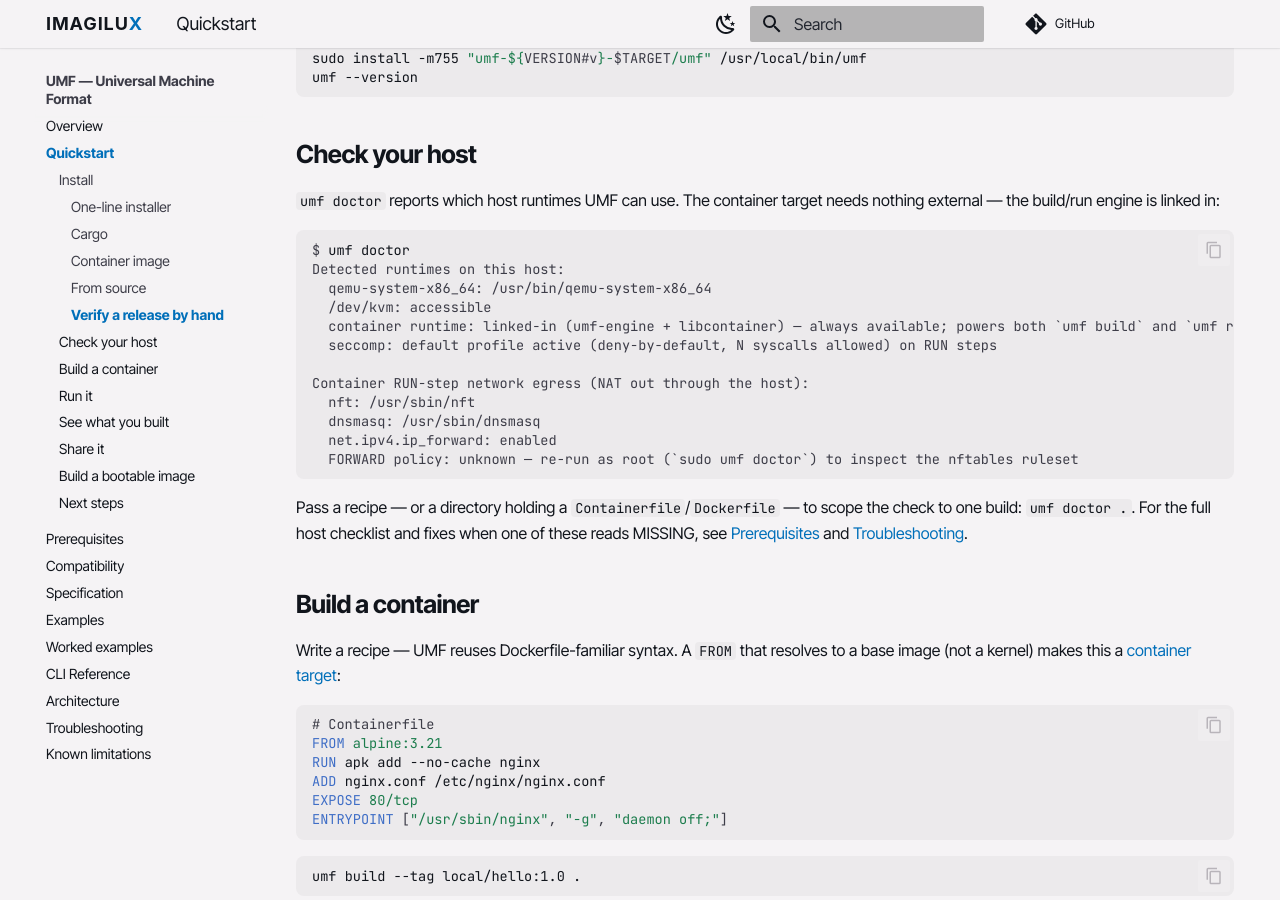
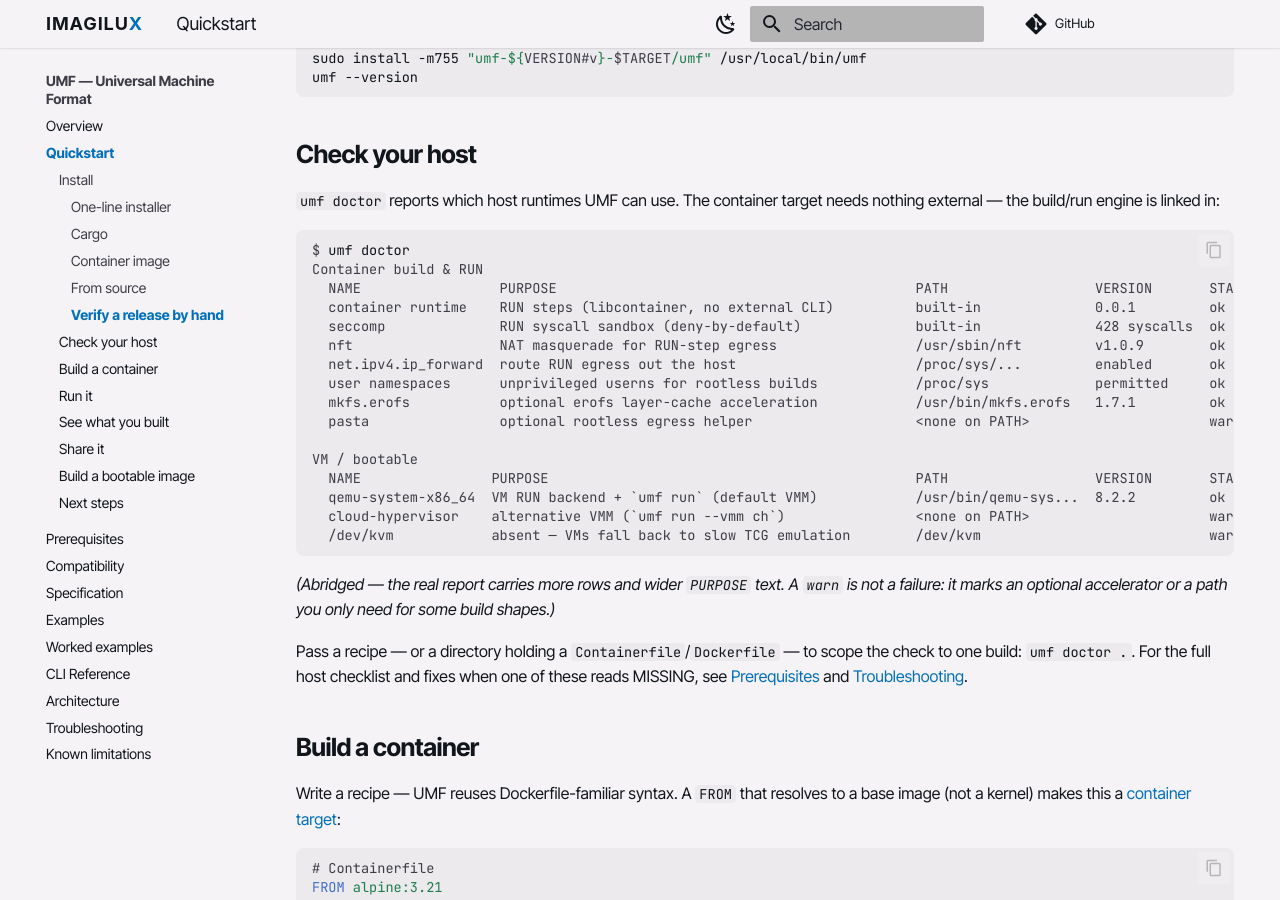
Before and after one commit to imagilux/umf, an MkDocs documentation site: the page built from docs/quickstart.md, in a window 1280 px wide and 900 px high, scrolled down 1830 px. Built offline with MkDocs 1.6.1 and Material for MkDocs 9.7.7, drawn with Linux system fonts in a browser that asks for light colours; comment, search, counter and statistics services are not loaded; the version menu is left out.

Commit message:
Correct the obsolete umf doctor sample; document bootable single-layer emission (#65)
Three leads from the audit backlog (#40).

The `umf doctor` sample was obsolete in form: quickstart.md showed a flat
`name: value` listing under "Detected runtimes on this host", where the
real report is two aligned tables (Container build & RUN, VM / bootable)
with name/purpose/path/version/status columns. cli.md named a section that
no longer exists; prerequisites.md and troubleshooting.md quoted values in
the old rendering. Rebuilt from real output, marked abridged.

A bootable build emits the whole staging tree as one layer, where the
spec's L4+ rule promises one content-addressed layer per diff-producing
directive with input-hash reuse. The container path does assemble a chain,
so the gap is bootable-only. Documented rather than implemented:
per-directive layering for the micro-VM RUN path is architectural work
that cannot be exercised without KVM.

Also confirmed but blocked: rust.yml's guardrail comment describes a
"temporary allowlist (round-trip tests scheduled for removal)" that the
script does not contain — its entries are the permanent per-backend spawn
helpers. That fix is one comment in a workflow file this session's token
cannot push; recorded with the other blocked CI work.

````diff
--- a/docs/quickstart.md
+++ b/docs/quickstart.md
@@ -74,18 +74,26 @@
 
 ```console
 $ umf doctor
-Detected runtimes on this host:
-  qemu-system-x86_64: /usr/bin/qemu-system-x86_64
-  /dev/kvm: accessible
-  container runtime: linked-in (umf-engine + libcontainer) — always available; powers both `umf build` and `umf run` without any external container CLI
-  seccomp: default profile active (deny-by-default, N syscalls allowed) on RUN steps
+Container build & RUN
+  NAME                 PURPOSE                                            PATH                  VERSION       STATUS
+  container runtime    RUN steps (libcontainer, no external CLI)          built-in              0.0.1         ok
+  seccomp              RUN syscall sandbox (deny-by-default)              built-in              428 syscalls  ok
+  nft                  NAT masquerade for RUN-step egress                 /usr/sbin/nft         v1.0.9        ok
+  net.ipv4.ip_forward  route RUN egress out the host                      /proc/sys/...         enabled       ok
+  user namespaces      unprivileged userns for rootless builds            /proc/sys             permitted     ok
+  mkfs.erofs           optional erofs layer-cache acceleration            /usr/bin/mkfs.erofs   1.7.1         ok
+  pasta                optional rootless egress helper                    <none on PATH>                      warn
 
-Container RUN-step network egress (NAT out through the host):
-  nft: /usr/sbin/nft
-  dnsmasq: /usr/sbin/dnsmasq
-  net.ipv4.ip_forward: enabled
-  FORWARD policy: unknown — re-run as root (`sudo umf doctor`) to inspect the nftables ruleset
+VM / bootable
+  NAME                PURPOSE                                             PATH                  VERSION       STATUS
+  qemu-system-x86_64  VM RUN backend + `umf run` (default VMM)            /usr/bin/qemu-sys...  8.2.2         ok
+  cloud-hypervisor    alternative VMM (`umf run --vmm ch`)                <none on PATH>                      warn
+  /dev/kvm            absent — VMs fall back to slow TCG emulation        /dev/kvm                            warn
 ```
+
+*(Abridged — the real report carries more rows and wider `PURPOSE` text. A
+`warn` is not a failure: it marks an optional accelerator or a path you only
+need for some build shapes.)*
 
 Pass a recipe — or a directory holding a `Containerfile`/`Dockerfile` — to scope the check to one build: `umf doctor .`. For the full host checklist and fixes when one of these reads MISSING, see [Prerequisites](prerequisites.md) and [Troubleshooting](troubleshooting.md).
 
````
Also changed, not shown: ROADMAP.md (+25 -0 lines), docs/cli.md (+1 -1 lines), docs/known-limitations.md (+19 -0 lines), docs/prerequisites.md (+1 -1 lines), docs/troubleshooting.md (+2 -2 lines), 1 other file.
